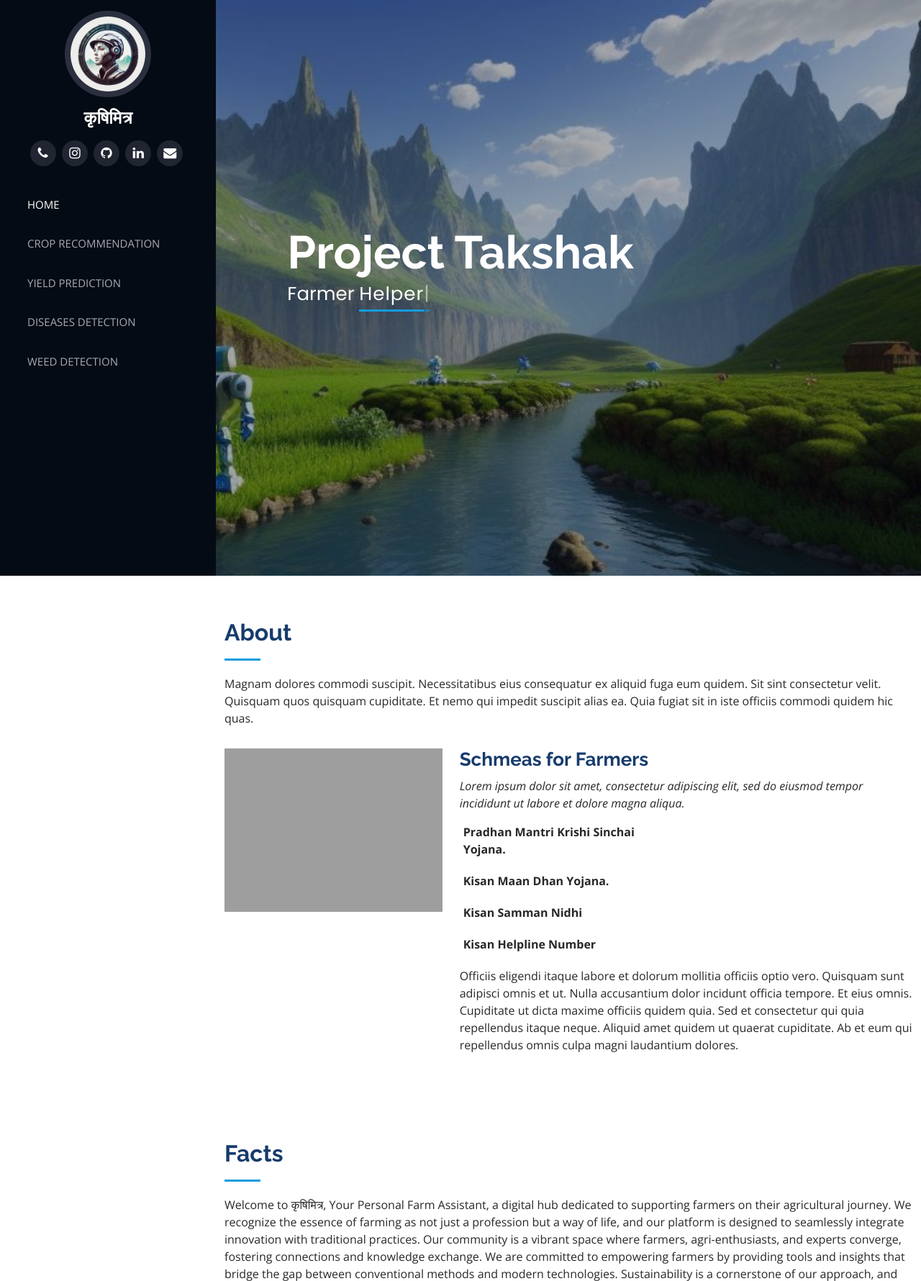
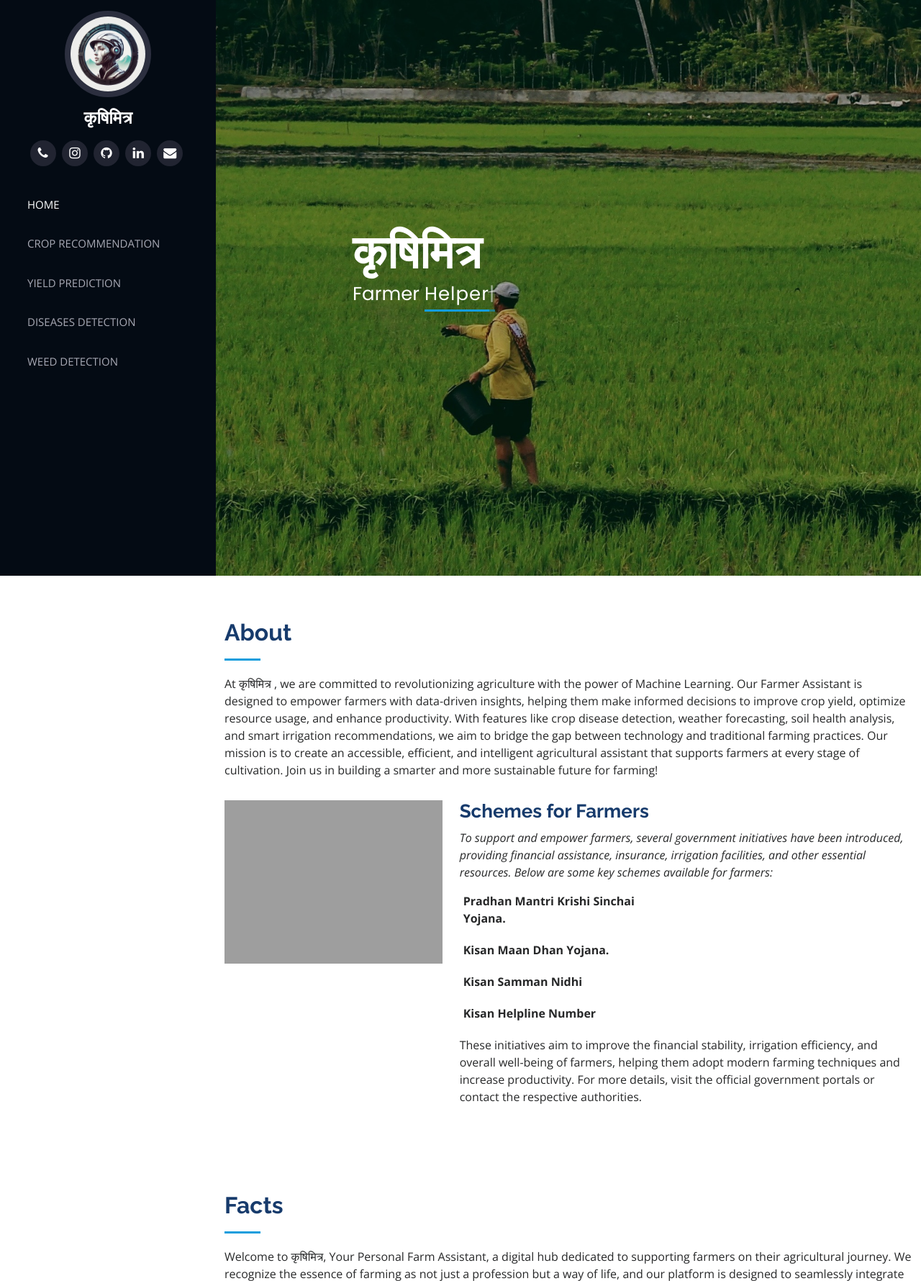
Before and after one commit to hemant1904/Crop-Prediction-Analysis, a Flask app: page / in a window 1280 px wide. Shown: the top 1780 px of the page at 72% size. Run offline with Flask 2, Linux system fonts and the light colour scheme; some libraries are stand-ins or nearby versions; grey boxes are pictures that could not be loaded.

Commit message:
Initial commit

```diff
--- a/templates/index.html
+++ b/templates/index.html
@@ -29,10 +29,10 @@
         <h1 class="text-light"><a href="index.html">कृषिमित्र</a></h1>
         <div class="social-links mt-3 text-center">
           <a href="+91-8793702047" class="poppins"><i class="fa fa-phone"></i></a>
-          <a href="hhttps://www.instagram.com/krushimitra_official?igsh=MXdkaHRzdDIwaHIyZA==" class="poppins"><i class="fa fa-instagram"></i></a>
+          <a href="https://www.instagram.com/krushimitra_official?igsh=MXdkaHRzdDIwaHIyZA==" class="poppins"><i class="fa fa-instagram"></i></a>
           <a href="https://github.com/hemant1904" class="poppins"><i class="fa fa-github"></i></a>
           <a href="https://www.linkedin.com/in/hemant-gandepatil-95730a326/" class="poppins"><i class="fa fa-linkedin"></i></a>
-          <a href="krushimitra.office@gmail.com" class="poppins"><i class="fa fa-envelope"></i></a>
+          <a href="mailto:krushimitra.office@gmail.com" class="poppins"><i class="fa fa-envelope"></i></a>
 
 
 
@@ -53,7 +53,7 @@
   </header>
   <section id="hero" class="d-flex flex-column justify-content-center align-items-center">
     <div class="hero-container" data-aos="fade-in">
-      <h1>Project Takshak</h1>
+      <h1>कृषिमित्र</h1>
       <p>Farmer <span class="typed" data-typed-items="Assistant, Helper, Friend, Wingman"></span></p>
     </div>
   </section>
@@ -63,9 +63,11 @@
 
         <div class="section-title">
           <h2>About</h2>
-          <p>Magnam dolores commodi suscipit. Necessitatibus eius consequatur ex aliquid fuga eum quidem. Sit sint
-            consectetur velit. Quisquam quos quisquam cupiditate. Et nemo qui impedit suscipit alias ea. Quia fugiat sit
-            in iste officiis commodi quidem hic quas.</p>
+          <p>At कृषिमित्र , we are committed to revolutionizing agriculture with the power of Machine Learning. Our Farmer Assistant is designed to empower farmers with data-driven insights, helping them make informed decisions to improve crop yield, optimize resource usage, and enhance productivity.
+
+            With features like crop disease detection, weather forecasting, soil health analysis, and smart irrigation recommendations, we aim to bridge the gap between technology and traditional farming practices. Our mission is to create an accessible, efficient, and intelligent agricultural assistant that supports farmers at every stage of cultivation.
+
+            Join us in building a smarter and more sustainable future for farming!</p>
         </div>
 
         <div class="row">
@@ -73,11 +75,9 @@
             <img src="static/main_farm.jpeg" class="img-fluid" alt="">
           </div>
           <div class="col-lg-8 pt-4 pt-lg-0 content" data-aos="fade-left">
-            <h3>Schmeas for Farmers</h3>
+            <h3>Schemes for Farmers</h3>
             <p class="fst-italic">
-              Lorem ipsum dolor sit amet, consectetur adipiscing elit, sed do eiusmod tempor incididunt ut labore et
-              dolore
-              magna aliqua.
+              To support and empower farmers, several government initiatives have been introduced, providing financial assistance, insurance, irrigation facilities, and other essential resources. Below are some key schemes available for farmers:
             </p>
             <div class="row">
               <div class="col-lg-6">
@@ -90,10 +90,9 @@
               </div>
             </div>
             <p>
-              Officiis eligendi itaque labore et dolorum mollitia officiis optio vero. Quisquam sunt adipisci omnis et
-              ut. Nulla accusantium dolor incidunt officia tempore. Et eius omnis.
-              Cupiditate ut dicta maxime officiis quidem quia. Sed et consectetur qui quia repellendus itaque neque.
-              Aliquid amet quidem ut quaerat cupiditate. Ab et eum qui repellendus omnis culpa magni laudantium dolores.
+              These initiatives aim to improve the financial stability, irrigation efficiency, and overall well-being of farmers, helping them adopt modern farming techniques and increase productivity.
+
+For more details, visit the official government portals or contact the respective authorities.
             </p>
           </div>
         </div>
@@ -212,47 +211,31 @@
 
         <div class="section-title">
           <h2>Services</h2>
-          <p>Magnam dolores commodi suscipit. Necessitatibus eius consequatur ex aliquid fuga eum quidem. Sit sint
-            consectetur velit. Quisquam quos quisquam cupiditate. Et nemo qui impedit suscipit alias ea. Quia fugiat sit
-            in iste officiis commodi quidem hic quas.</p>
+          <p>At कृषिमित्र , we utilize Machine Learning and AI-driven analytics to assist farmers in optimizing their agricultural practices. Our solutions help enhance productivity, minimize losses, and ensure sustainable farming.</p>
         </div>
 
         <div class="row">
           <div class="col-lg-4 col-md-6 icon-box" data-aos="fade-up">
             <div class="icon"><i class="bi bi-briefcase"></i></div>
-            <h4 class="title"><a href="">Lorem Ipsum</a></h4>
-            <p class="description">Voluptatum deleniti atque corrupti quos dolores et quas molestias excepturi sint
-              occaecati cupiditate non provident</p>
+            <h4 class="title"><a href="">Crop Recommendation </a></h4>
+            <p class="description">Our intelligent system analyzes soil health, weather conditions, and past yield data to suggest the most suitable crops for a specific region, maximizing productivity and profitability.</p>
           </div>
           <div class="col-lg-4 col-md-6 icon-box" data-aos="fade-up" data-aos-delay="100">
             <div class="icon"><i class="bi bi-card-checklist"></i></div>
-            <h4 class="title"><a href="">Dolor Sitema</a></h4>
-            <p class="description">Minim veniam, quis nostrud exercitation ullamco laboris nisi ut aliquip ex ea commodo
-              consequat tarad limino ata</p>
+            <h4 class="title"><a href="">Yield Prediction</a></h4>
+            <p class="description">Using historical data, climate patterns, and machine learning models, we provide accurate yield predictions, helping farmers plan their harvest and manage resources efficiently.</p>
           </div>
           <div class="col-lg-4 col-md-6 icon-box" data-aos="fade-up" data-aos-delay="200">
             <div class="icon"><i class="bi bi-bar-chart"></i></div>
-            <h4 class="title"><a href="">Sed ut perspiciatis</a></h4>
-            <p class="description">Duis aute irure dolor in reprehenderit in voluptate velit esse cillum dolore eu
-              fugiat nulla pariatur</p>
+            <h4 class="title"><a href="">Disease Detection</a></h4>
+            <p class="description">Our AI-powered disease detection system identifies early signs of crop infections, fungal diseases, and nutrient deficiencies through image analysis, enabling timely intervention.</p>
           </div>
           <div class="col-lg-4 col-md-6 icon-box" data-aos="fade-up" data-aos-delay="300">
             <div class="icon"><i class="bi bi-binoculars"></i></div>
-            <h4 class="title"><a href="">Magni Dolores</a></h4>
-            <p class="description">Excepteur sint occaecat cupidatat non proident, sunt in culpa qui officia deserunt
-              mollit anim id est laborum</p>
+            <h4 class="title"><a href="">Weed Detection</a></h4>
+            <p class="description">We help farmers automatically detect weeds in their fields, allowing for precise weed control and reducing the need for excessive herbicide use.</p>
           </div>
-          <div class="col-lg-4 col-md-6 icon-box" data-aos="fade-up" data-aos-delay="400">
-            <div class="icon"><i class="bi bi-brightness-high"></i></div>
-            <h4 class="title"><a href="">Nemo Enim</a></h4>
-            <p class="description">At vero eos et accusamus et iusto odio dignissimos ducimus qui blanditiis praesentium
-              voluptatum deleniti atque</p>
-          </div>
-          <div class="col-lg-4 col-md-6 icon-box" data-aos="fade-up" data-aos-delay="500">
-            <div class="icon"><i class="bi bi-calendar4-week"></i></div>
-            <h4 class="title"><a href="">Eiusmod Tempor</a></h4>
-            <p class="description">Et harum quidem rerum facilis est et expedita distinctio. Nam libero tempore, cum
-              soluta nobis est eligendi</p>
+
           </div>
         </div>
 
```
Also changed, not shown: functions/helpers.py (+40 -24 lines), static/img/main_farm.jpeg.
